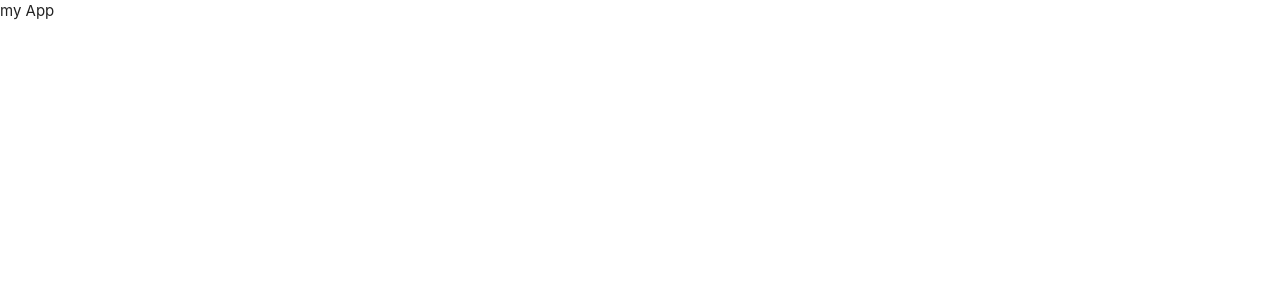
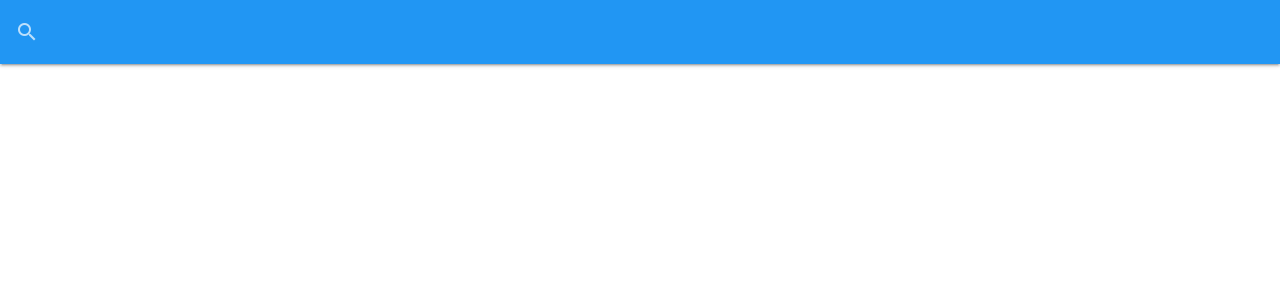
Before and after one commit to pranavshukla1011/it_logger, a React (Create React App) app: page / in a window 1280 px wide. Shown: the top 300 px of the page. Built offline with nearby package versions, Linux system fonts and the light colour scheme.

Commit message:
search bar

```diff
--- a/src/App.js
+++ b/src/App.js
@@ -1,14 +1,18 @@
-import React, { useEffect } from 'react';
+import React, { Fragment, useEffect } from 'react';
 
 import 'materialize-css/dist/css/materialize.min.css';
 import M from 'materialize-css/dist/js/materialize.min.js';
-
+import SearchBar from './Components/Layout/SearchBar';
 const App = () => {
   useEffect(() => {
     //initializes materialize js
     M.AutoInit();
   }, []);
-  return <div className='App'>my App</div>;
+  return (
+    <Fragment>
+      <SearchBar></SearchBar>
+    </Fragment>
+  );
 };
 
 export default App;
--- /dev/null
+++ b/src/Components/Layout/SearchBar.js
@@ -0,0 +1,23 @@
+import React, { Fragment } from 'react';
+
+const SearchBar = () => {
+  return (
+    <Fragment>
+      <nav style={{ marginBottom: '30px' }} className='blue'>
+        <div className='nav-wrapper'>
+          <form>
+            <div className='input-field'>
+              <input id='search' type='search' />
+              <label className='label-icon' htmlFor='search'>
+                <i className='material-icons'>search</i>
+              </label>
+              <i className='material-icons'>close</i>
+            </div>
+          </form>
+        </div>
+      </nav>
+    </Fragment>
+  );
+};
+
+export default SearchBar;
```
